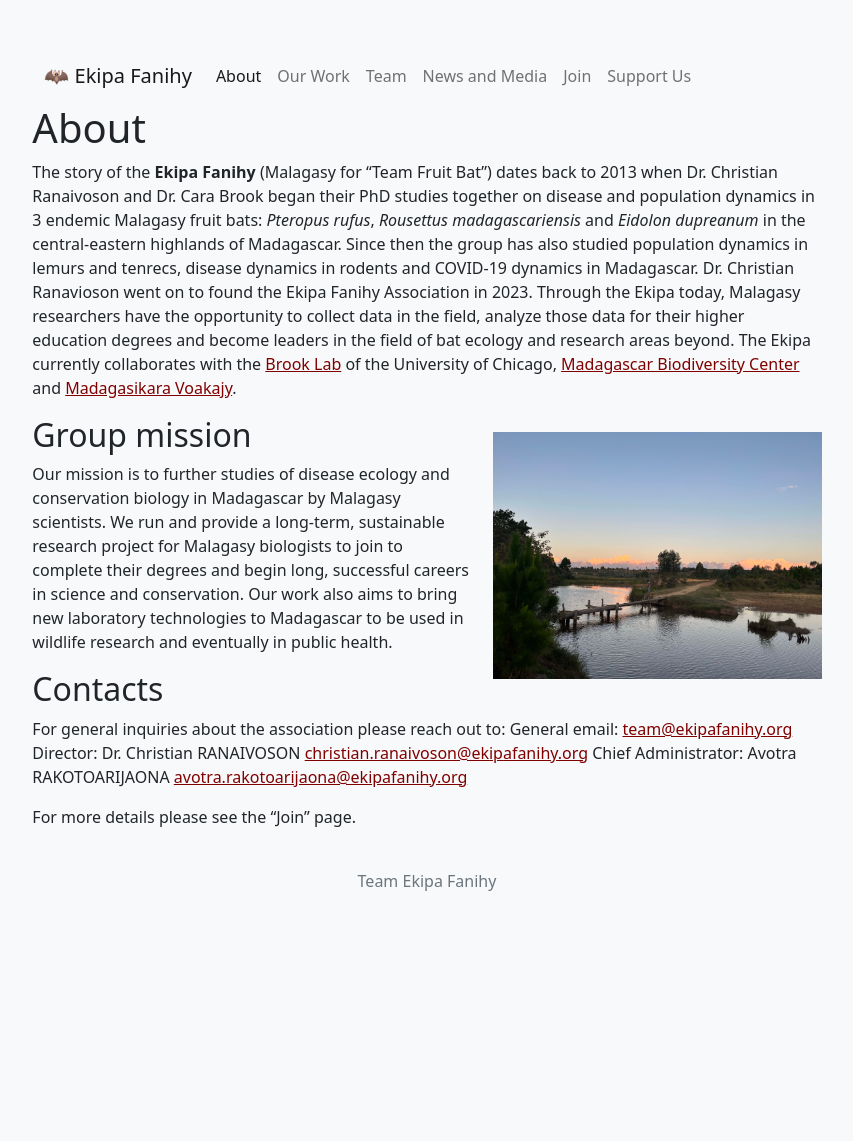
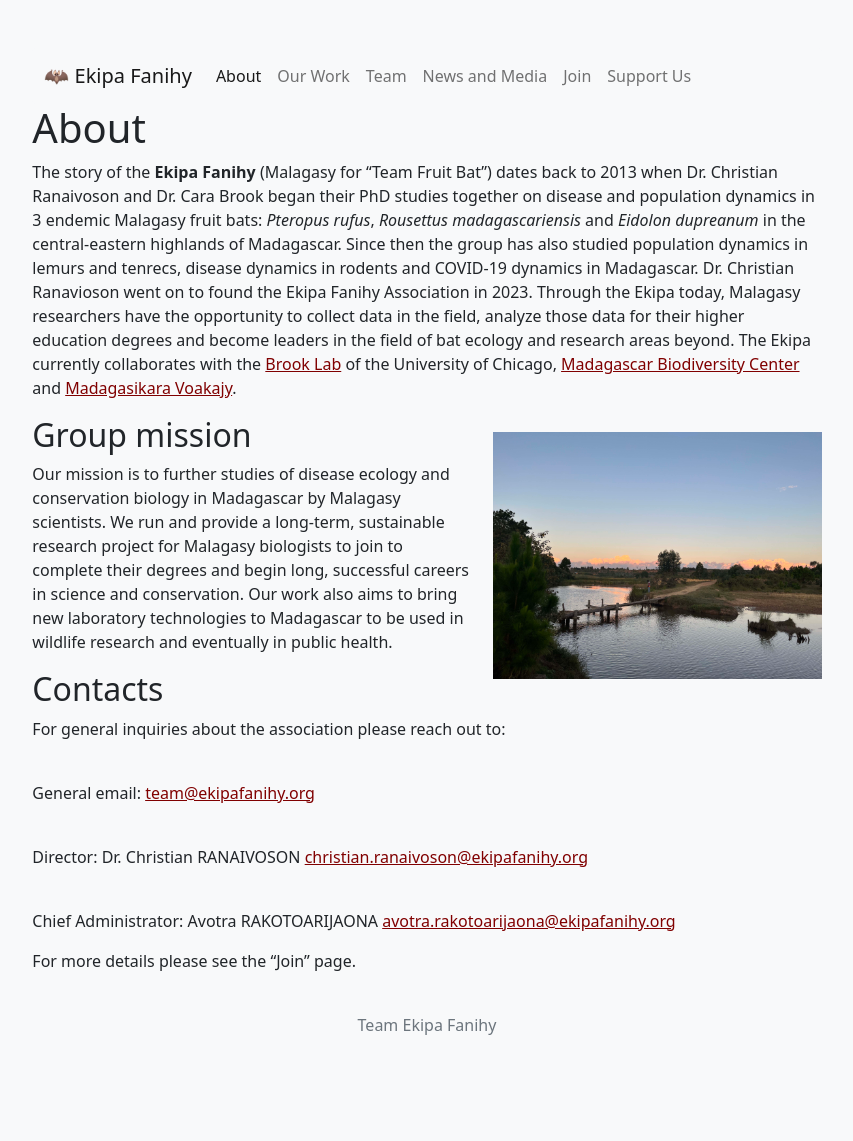
Before and after one commit to brooklabteam/www-ekipafanihy, a Jekyll site: the page built from about.md, in a window 1280 px wide. Shown: the whole page, without its empty margins (213-1066 px from the left). Built offline with Jekyll 4.4.1, drawn with Linux system fonts in a browser that asks for light colours; before the commit the page ends 997 px from its top, so only the background shows below that.

Commit message:
about page updates

```diff
--- a/about.md
+++ b/about.md
@@ -16,8 +16,11 @@ Our mission is to further studies of disease ecology and conservation biology in
 <h2>Contacts</h2>
 
 For general inquiries about the association please reach out to:
+<div style="clear:both;">&nbsp;</div>
 General email: <team@ekipafanihy.org>
+<div style="clear:both;">&nbsp;</div>
 Director: Dr. Christian RANAIVOSON <christian.ranaivoson@ekipafanihy.org>
+<div style="clear:both;">&nbsp;</div>
 Chief Administrator: Avotra RAKOTOARIJAONA <avotra.rakotoarijaona@ekipafanihy.org>
 
 For more details please see the "Join" page.
```
